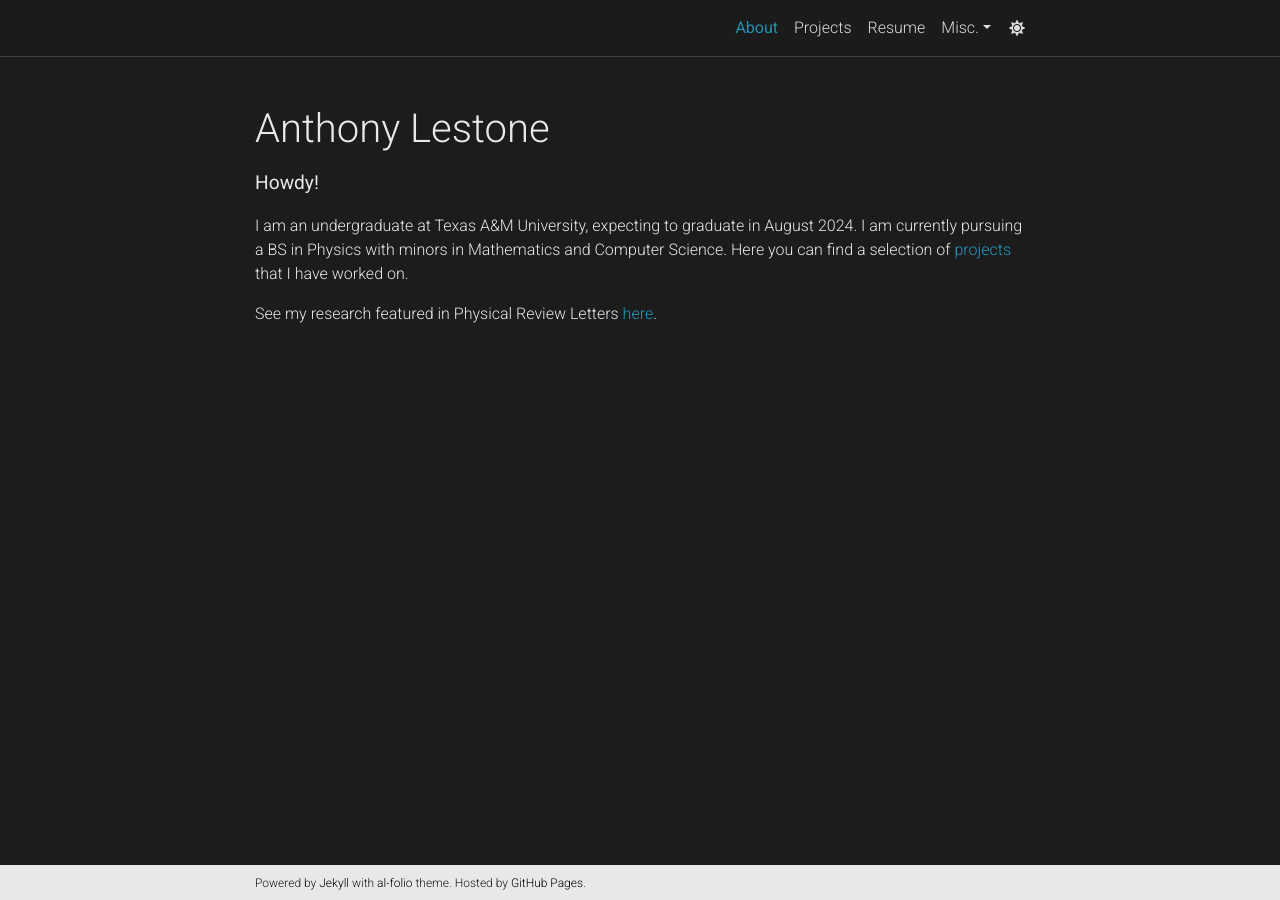
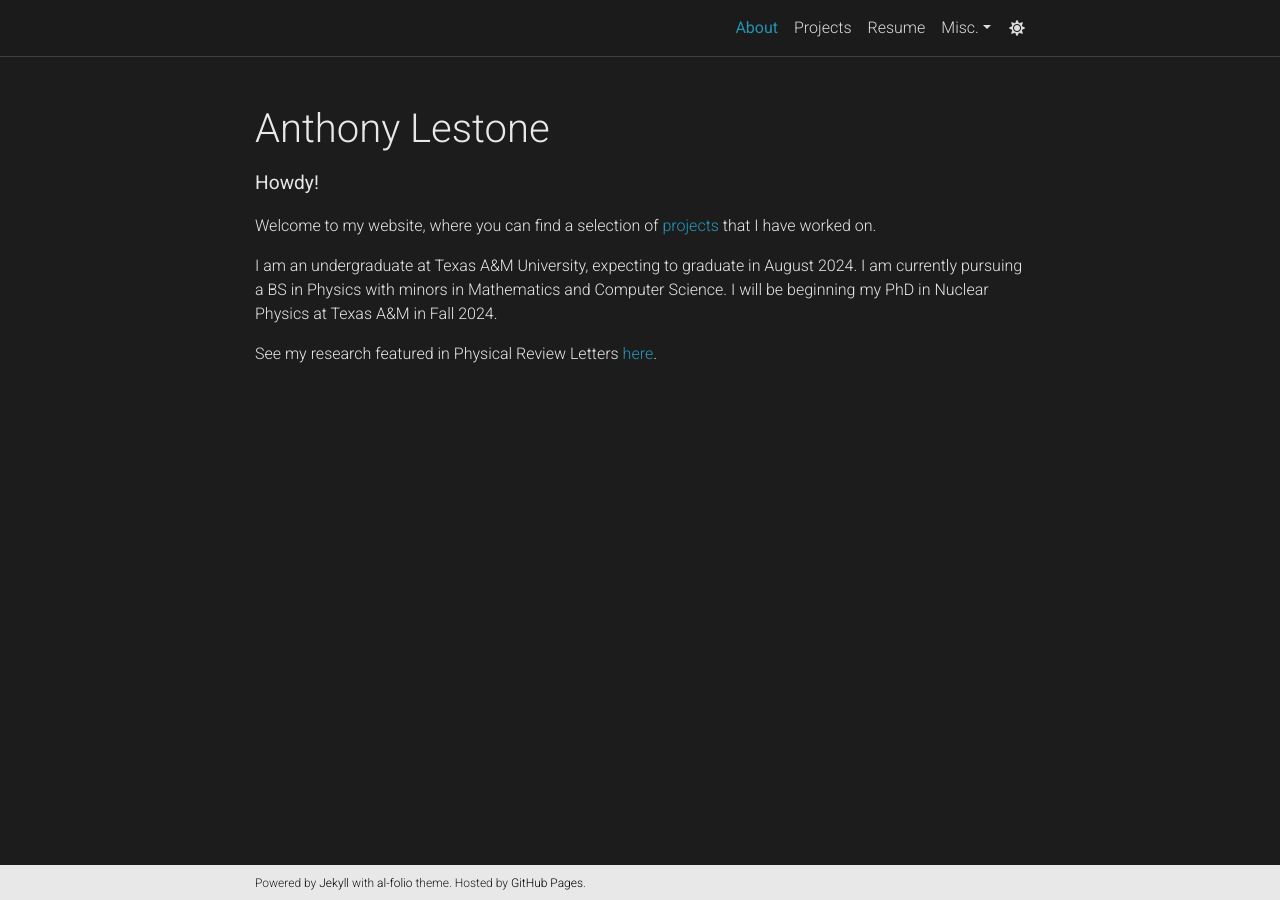
Before and after one commit to anthonylestone/anthonylestone.github.io, a Jekyll site: the page built from _pages/about.md, in a window 1280 px wide. Built offline with Jekyll 4.4.1, drawn with Linux system fonts in a browser that asks for light colours; comment, search, counter and statistics services are not loaded; a style sheet for code colours, icons or effects is not loaded.

Commit message:
updated homepage to include PhD plans

```diff
--- a/_pages/about.md
+++ b/_pages/about.md
@@ -11,6 +11,8 @@ profile:
 
 <b><big>Howdy!</big><b>
 
-I am an undergraduate at Texas A&M University, expecting to graduate in August 2024. I am currently pursuing a BS in Physics with minors in Mathematics and Computer Science. Here you can find a selection of [projects](/projects/) that I have worked on.
+Welcome to my website, where you can find a selection of [projects](/projects/) that I have worked on.
+
+I am an undergraduate at Texas A&M University, expecting to graduate in August 2024. I am currently pursuing a BS in Physics with minors in Mathematics and Computer Science. I will be beginning my PhD in Nuclear Physics at Texas A&M in Fall 2024.
 
 See my research featured in Physical Review Letters [here](https://journals.aps.org/prl/pdf/10.1103/PhysRevLett.131.061901).
```
